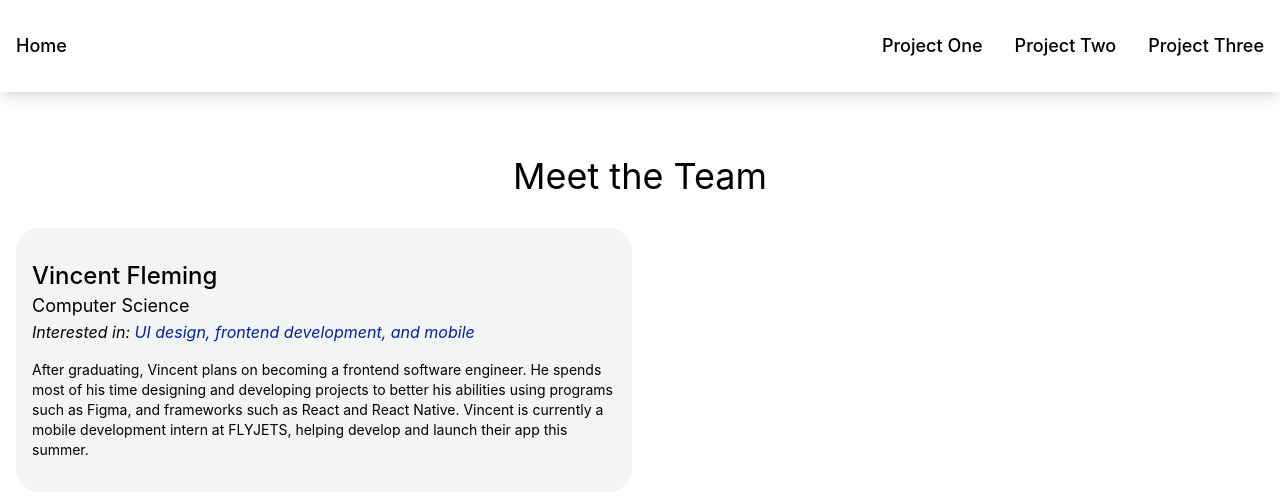
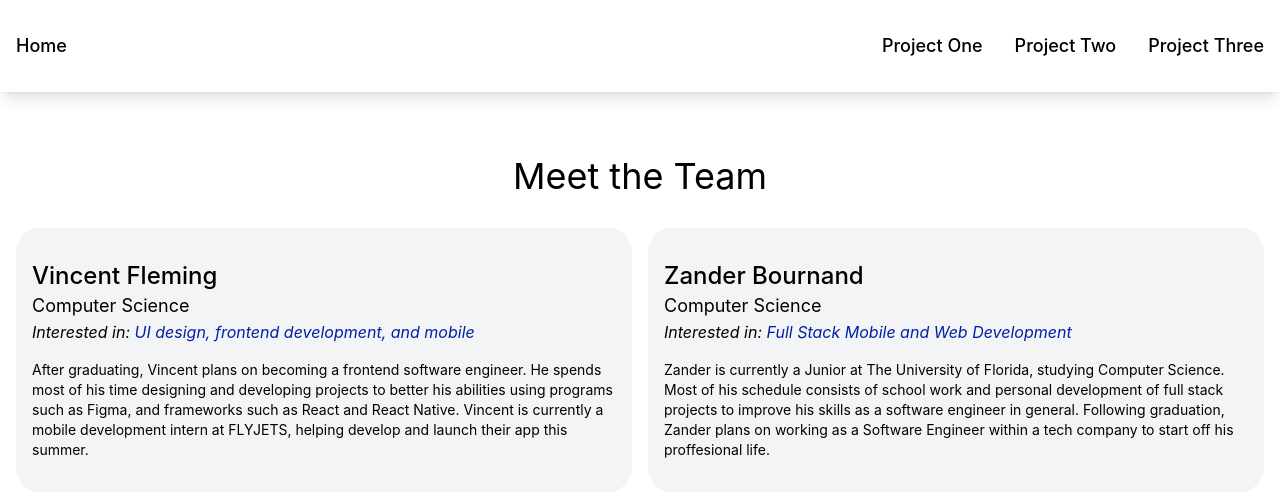
Before and after one commit to FlemingVincent/cen4721-team-website, a React (Create React App) app: page / in a window 1280 px wide. Shown: the top 496 px of the page. Built offline with nearby package versions, Linux system fonts and the light colour scheme.

Commit message:
Added My (Zander's) Bio Card

```diff
--- a/src/pages/Home.js
+++ b/src/pages/Home.js
@@ -14,6 +14,13 @@ function Home() {
           interests="UI design, frontend development, and mobile"
           bio="After graduating, Vincent plans on becoming a frontend software engineer. He spends most of his time designing and developing projects to better his abilities using programs such as Figma, and frameworks such as React and React Native. Vincent is currently a mobile development intern at FLYJETS, helping develop and launch their app this summer."
         />
+        <BioCard
+          firstName="zander"
+          lastName="bournand"
+          major="computer science"
+          interests="Full Stack Mobile and Web Development"
+          bio="Zander is currently a Junior at The University of Florida, studying Computer Science. Most of his schedule consists of school work and personal development of full stack projects to improve his skills as a software engineer in general. Following graduation, Zander plans on working as a Software Engineer within a tech company to start off his proffesional life. "
+        />
       </div>
     </div>
   );
```
